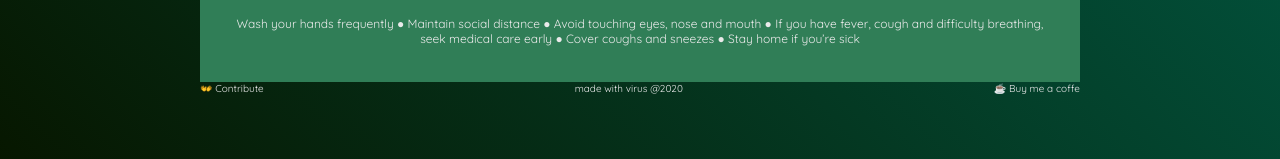
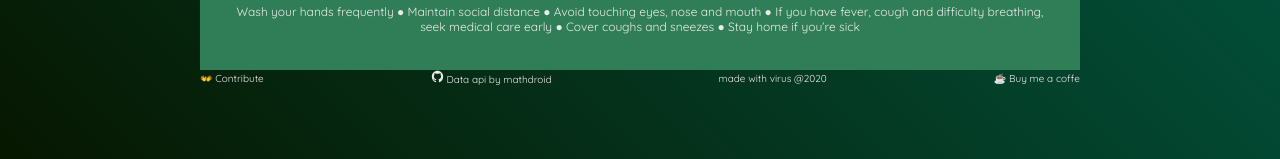
Before and after one commit to rajanmagar/covid19, a Next.js app: page / in a window 1280 px wide. Shown: the part 638-797 px from the top of the page. Built offline with nearby package versions, Linux system fonts and the light colour scheme; no server answers.

Commit message:
updated links

```diff
--- /dev/null
+++ b/components/Github.js
@@ -0,0 +1,19 @@
+import React from 'react';
+
+const Github = () => {
+  return (
+    <svg
+      strokeWidth='0'
+      viewBox='0 0 512 512'
+      size='20'
+      fill='#eaeaea'
+      height='13'
+      width='13'
+      xmlns='http://www.w3.org/2000/svg'
+    >
+      <path d='M256 32C132.3 32 32 134.9 32 261.7c0 101.5 64.2 187.5 153.2 217.9 1.4.3 2.6.4 3.8.4 8.3 0 11.5-6.1 11.5-11.4 0-5.5-.2-19.9-.3-39.1-8.4 1.9-15.9 2.7-22.6 2.7-43.1 0-52.9-33.5-52.9-33.5-10.2-26.5-24.9-33.6-24.9-33.6-19.5-13.7-.1-14.1 1.4-14.1h.1c22.5 2 34.3 23.8 34.3 23.8 11.2 19.6 26.2 25.1 39.6 25.1 10.5 0 20-3.4 25.6-6 2-14.8 7.8-24.9 14.2-30.7-49.7-5.8-102-25.5-102-113.5 0-25.1 8.7-45.6 23-61.6-2.3-5.8-10-29.2 2.2-60.8 0 0 1.6-.5 5-.5 8.1 0 26.4 3.1 56.6 24.1 17.9-5.1 37-7.6 56.1-7.7 19 .1 38.2 2.6 56.1 7.7 30.2-21 48.5-24.1 56.6-24.1 3.4 0 5 .5 5 .5 12.2 31.6 4.5 55 2.2 60.8 14.3 16.1 23 36.6 23 61.6 0 88.2-52.4 107.6-102.3 113.3 8 7.1 15.2 21.1 15.2 42.5 0 30.7-.3 55.5-.3 63 0 5.4 3.1 11.5 11.4 11.5 1.2 0 2.6-.1 4-.4C415.9 449.2 480 363.1 480 261.7 480 134.9 379.7 32 256 32z'></path>
+    </svg>
+  );
+};
+
+export default Github;
--- a/pages/index.js
+++ b/pages/index.js
@@ -2,7 +2,9 @@
 import Country from '../components/Country';
 import { createGlobalStyle } from 'styled-components';
 import Logo from '../components/Logo';
+import Github from '../components/Github';
 import Head from 'next/head';
+
 import LogRocket from 'logrocket';
 LogRocket.init('iusl8y/corona');
 
@@ -33,6 +35,7 @@
     align-items: center;
     width: 100%;
     max-width: 1340px;
+    max-height: 600px;
     height: calc(100vh - 180px);
     width: calc(100vw - 400px);
     background: #307e57;
@@ -299,6 +302,15 @@
             👐 Contribute
           </a>
         </span>
+        <span>
+          <a
+            href='https://github.com/mathdroid/covid-19-api'
+            target='_blank'
+            rel='noopener noreferrer'
+          >
+            <Github /> Data api by mathdroid
+          </a>
+        </span>
         <span>made with virus @2020</span>
         <span>
           <a
```
